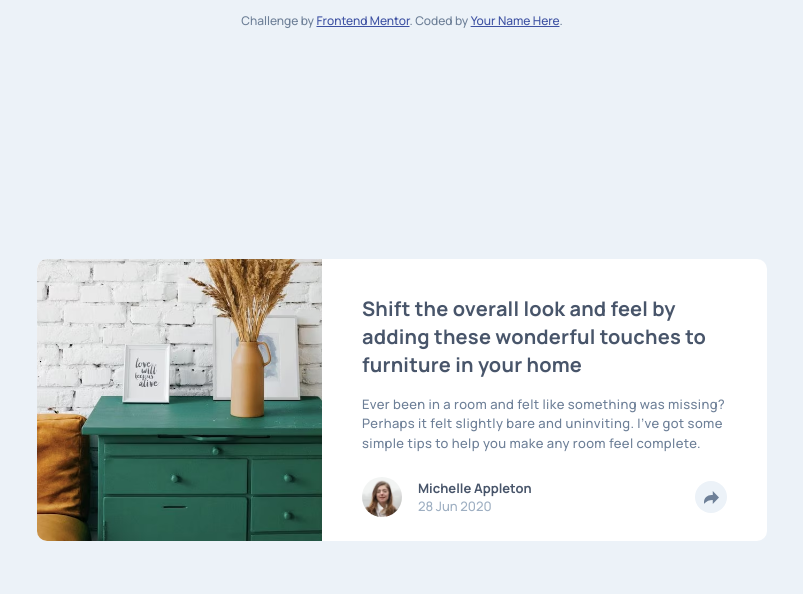
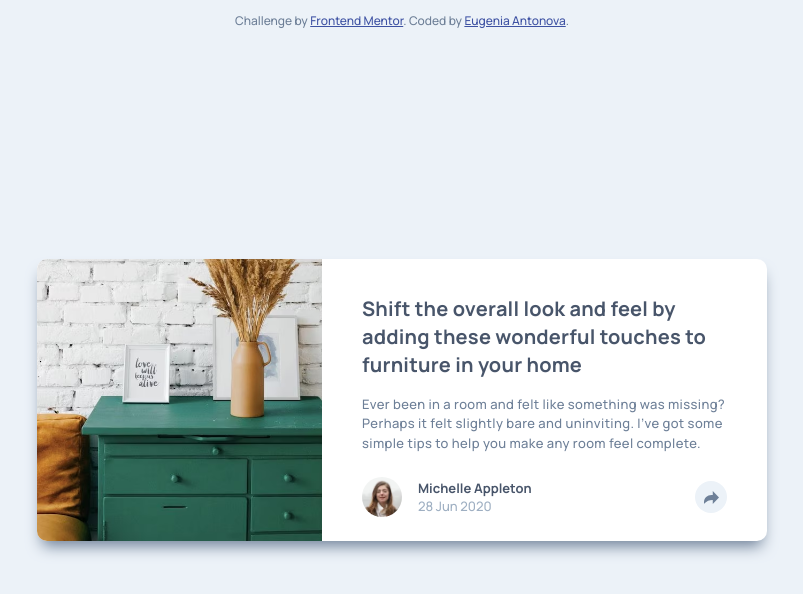
Before and after one commit to EugeniaAntonova/article-preview-component-master, a plain HTML site: page index.html in a window 1280 px wide. Shown: the whole page, without its empty margins (238-1041 px from the left). Drawn offline with Linux system fonts and the light colour scheme.

Commit message:
fix attribution and shadow

```diff
--- a/index.html
+++ b/index.html
@@ -90,6 +90,7 @@
       background: #fff;
       border-radius: 10px;
       overflow: hidden;
+      box-shadow: 0 10px 15px -5px var(--text);
     }
 
     .decor {
@@ -397,7 +398,7 @@
   </main>
   <div class="attribution">
     Challenge by <a href="https://www.frontendmentor.io?ref=challenge" target="_blank">Frontend Mentor</a>.
-    Coded by <a href="#">Your Name Here</a>.
+    Coded by <a href="https://www.linkedin.com/in/eugenia-antonova-7b4511276/">Eugenia Antonova</a>.
   </div>
   <script>
     const menuButton = document.querySelector('.js-button-share');
```
